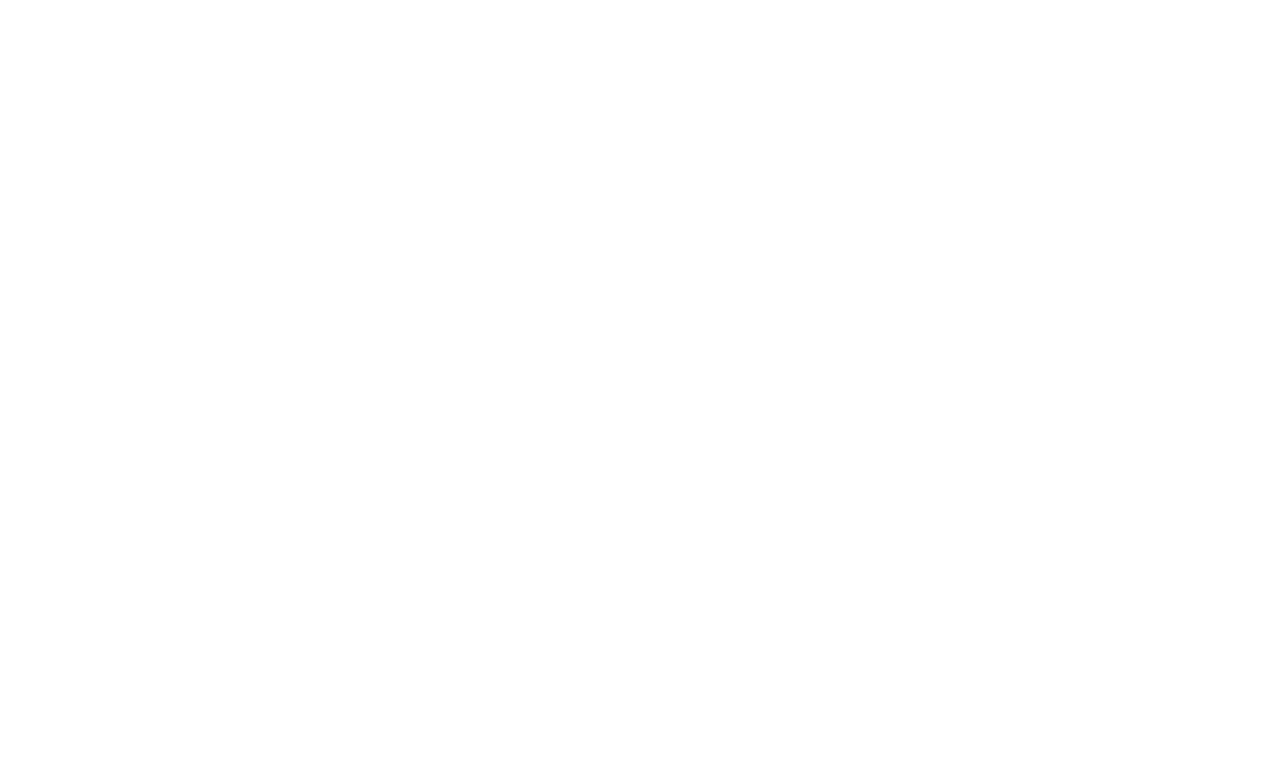
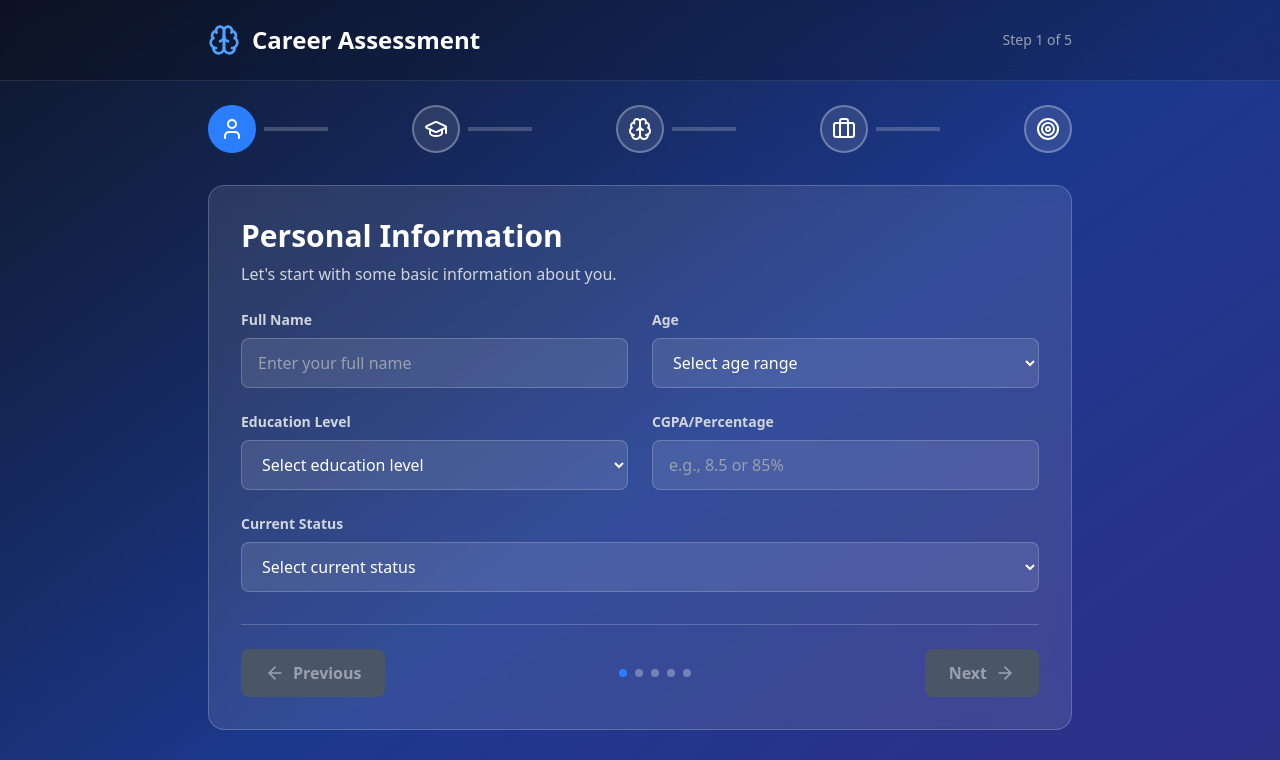
Before and after one commit to DhruvTemura/Skill-trail, a React (Vite) app in the folder frontend/: page /profile in a window 1280 px wide. Before the commit this address had no page. Shown: the top 760 px of the page. Built offline with nearby package versions, Linux system fonts and the light colour scheme.

Commit message:
appjsx updated

```diff
--- a/frontend/src/App.jsx
+++ b/frontend/src/App.jsx
@@ -1,12 +1,14 @@
 import React from 'react';
 import { Routes, Route } from 'react-router-dom';
 import Home from './components/Home';
+import ProfileForm from './components/ProfileForm';
 
 function App() {
   return (
     <div className="App">
       <Routes>
         <Route path="/" element={<Home />} />
+        <Route path='/profile' element={<ProfileForm />} />
       </Routes>
     </div>
   );
```
